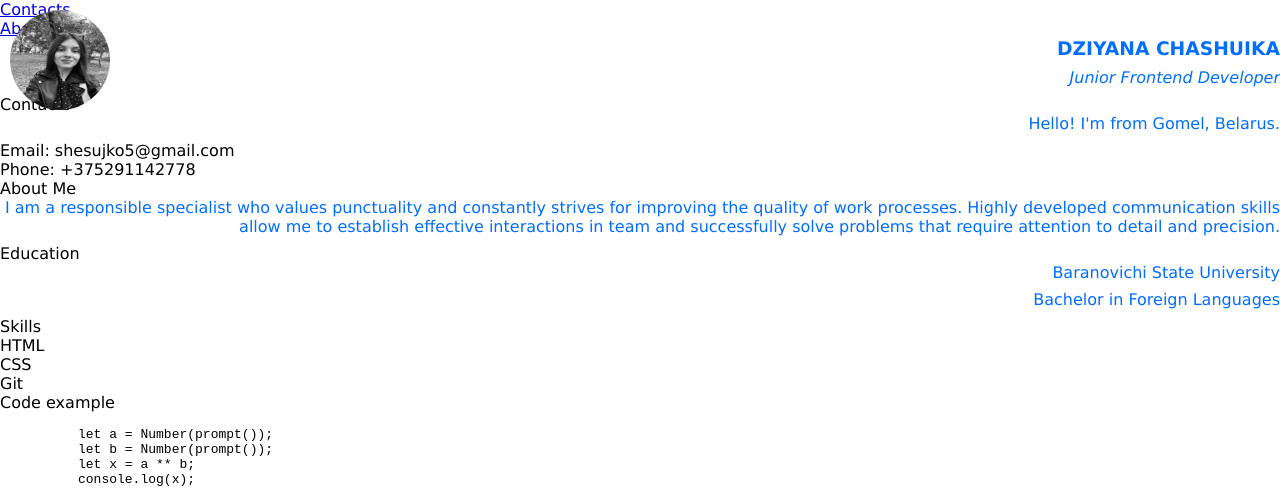
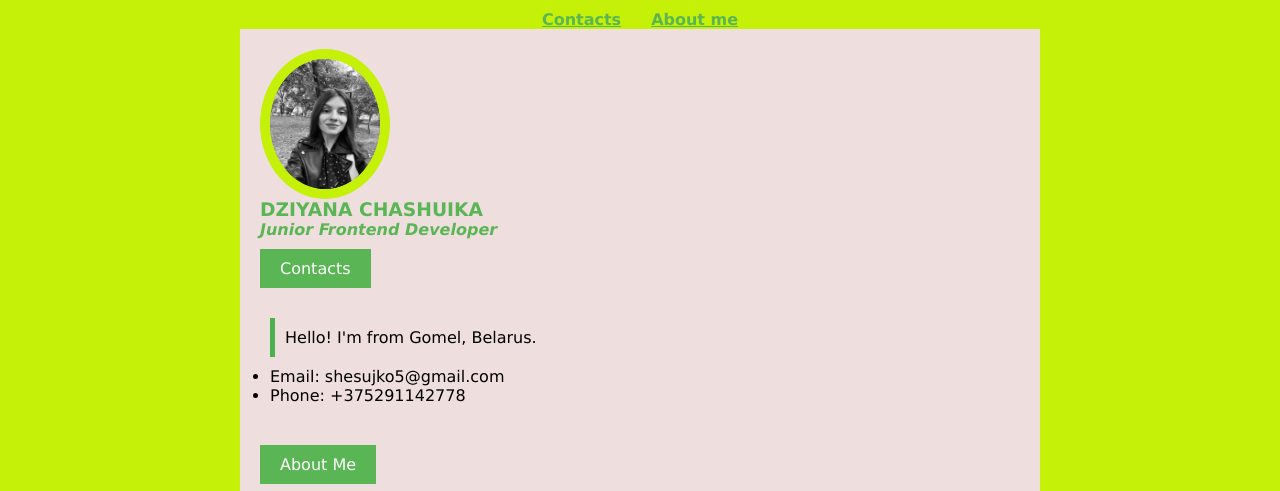
Before and after one commit to dziyanachashuika/rsschool-cv, a plain HTML site: page index.html in a window 1280 px wide. Shown: the top 491 px of the page. Drawn offline with Linux system fonts and the light colour scheme.

Commit message:
docs: update style.css

```diff
--- a/style.css
+++ b/style.css
@@ -3,50 +3,155 @@
   margin: 0;
   padding: 0;
   }
-
   html {
   scroll-behavior: smooth;
   font-family: 'Verdana', sans-serif;
   }
 
-  .page-body {
+  body {
+  font-family: 'Verdana', sans-serif;
+  margin: 0;
+  padding: 10px;
+  height: 100vh;
+  background: #c5f008;
+  flex-direction: column;
+  justify-content: space-between;
+  }
+
+  .nav-list {
   display: flex;
-    min-height: 100vh;
-    font-family: 'Verdana', sans-serif;
-    background: #f5f5f5;
-    flex-direction: column;
+  justify-content: center;
+  align-items: center;
+  font-weight: bold;
+  flex-wrap: wrap;
+  }
+
+  .nav-item {
+  color: #5ab554;
+  list-style-type: none;
+  margin: 0 15px;
+  }
+  .nav-link {
+  transition: .3s;
+  position: relative;
+  padding-bottom: 10px;
+  }
+
+  .nav-link::after {
+  content: '';
+  position: absolute;
+  height: 0px;
+  width: 10px;
+  background-color: whitesmoke;
+  bottom: 10px;
+  left: 0;
+  opacity: .3;
+  transition: .3s;
+  }
+  .nav-link:hover::after {
+  width: 100%;
+  opacity: 1;
+  }
+
+  .container {
+  max-width: 800px;
+  margin: auto;
+  background: rgb(239, 222, 222);
+  padding: 20px;
+  display: flex;
+  align-items: center;
+  justify-content: flex-start;
   }
 
   .avatar {
-    width: 100px;
-    height: 100px;
-    border-radius: 50%;
-    position: absolute;
-    top: 10px;
-    left: 10px;
-    background-image: url('fa2d8979-41d8-40b4-ab97-6c3fb8feaa02.jpg');
+  width: 130px;
+  height: 150px;
+  border-radius: 60%;
+  background-image: url('./images/fa2d8979-41d8-40b4-ab97-6c3fb8feaa02.jpg');
+  background-size: cover;
+  margin-right: 0;
+  border: 10px solid #c5f008;
+  transition: transform 0.5s ease;
+  vertical-align: middle;
   }
 
-  .sidebar {
-    width: 200px;
-    background-color: #bfde34;
-    height: 100vh;
-    position: relative;
+  .avatar:hover {
+  transform: scale(1.1);
   }
 
-  .content {
+  .page-title {
+  margin-top: 0;
+  font-weight: bold;
+  color: #5ab554;
+  vertical-align: middle;
   flex-grow: 1;
 }
 
-  h1, h2, h3, h4, h5, h6, p {
-    color: #006efe;
-    margin-bottom: 0.5em;
-    text-align: right;
+  .section {
+  margin-bottom: 20px;
   }
 
-  .resume-text {
-    font-size: 1em;
-    line-height: 1.5;
-    color: #333;
-    text-align: left;
+  .section-title {
+  background: #5ab554;
+  color: white;
+  padding: 10px;
+  text-align: center;
+  padding: 10px 20px;
+  display: inline-block;
+  margin: 10px 0;
   }
+
+  .section-content {
+  padding: 10px;
+  }
+
+  .section-content pre {
+  background-color: #fff;
+  border: 1px solid #ccc;
+  padding: 10px;
+  overflow: auto;
+  font-weight: bold;
+  }
+
+  .section-content pre:hover {
+  transform: scale(1.1);
+  }
+
+  .footer {
+  display: flex;
+  justify-content: space-between;
+  align-items: center;
+  }
+
+  .logo {
+  text-align: center;
+  height: 50px;
+  width: 100px;
+  }
+
+  .section-content p {
+  margin: 0;
+  padding: 0;
+  color: #000;
+  border-left: 5px solid #4CAF50;
+  margin: 10px 0;
+  padding: 10px;
+  display: flex;
+  align-items: center;
+  justify-content: space-between;
+  }
+
+  .footer-item {
+  display: flex;
+  text-align: center;
+  font-weight: bold;
+  }
+
+  a {
+  color: #5ab554;
+  transition: color 0.3s;
+  }
+
+  a:hover, a:focus {
+  color: #fff;
+  }
```
Lines whose indentation alone changed are shown as unchanged.
